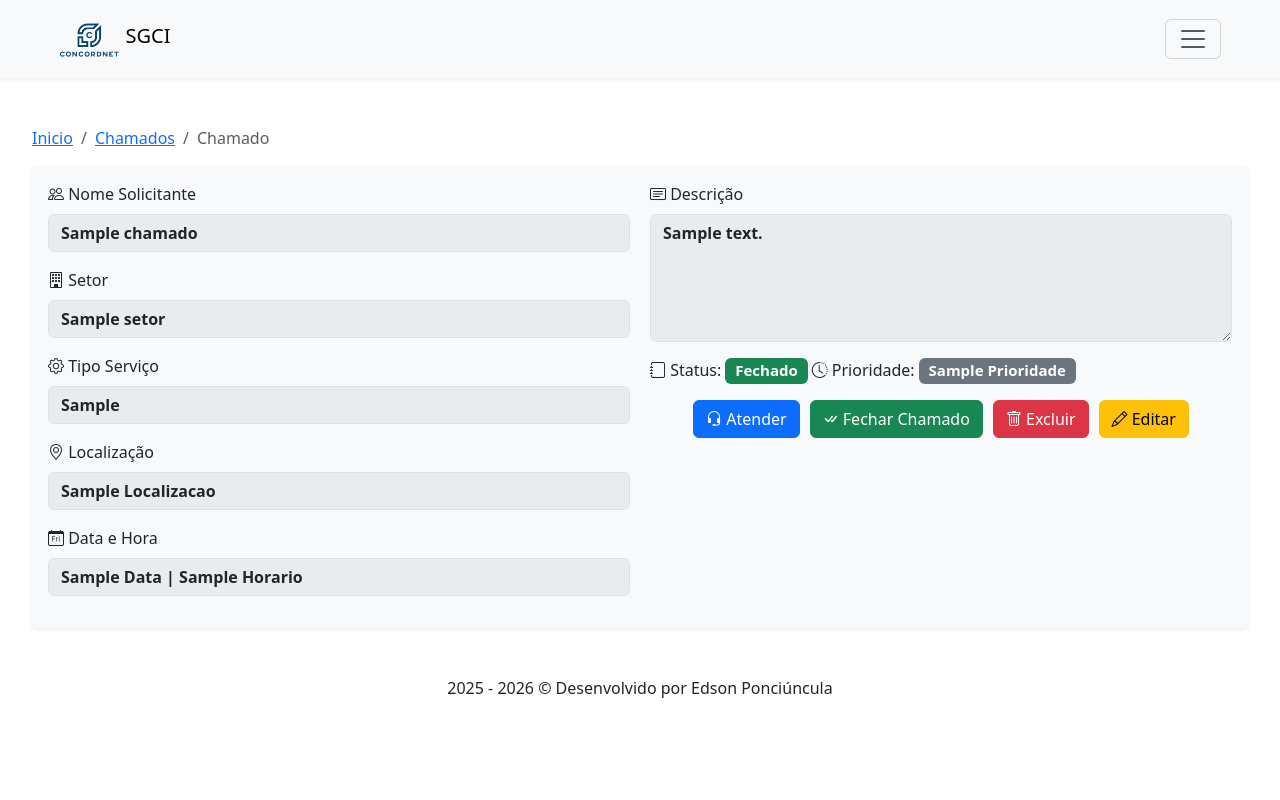
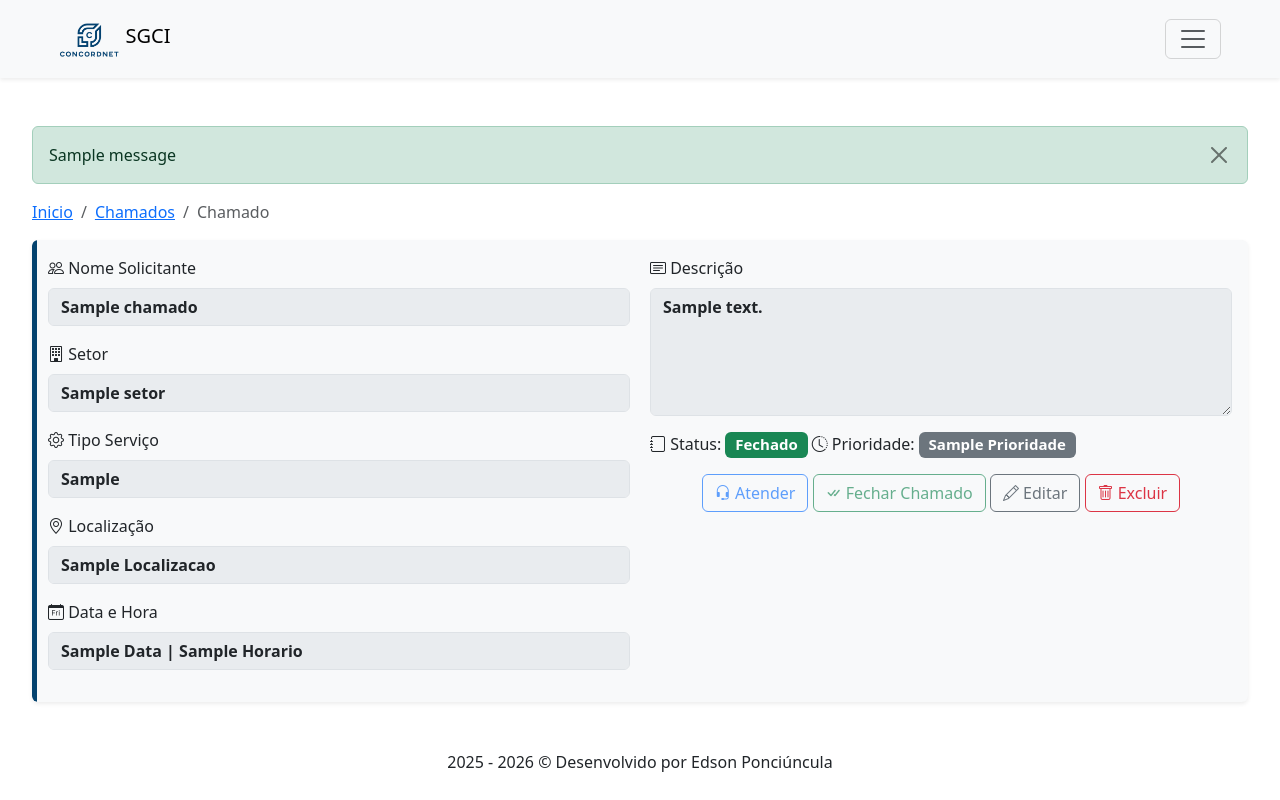
Before and after one commit to EdsonBPBR/Sistema_gerenciamento_chamados_internos-SGCI, a Flask app: template templates/detalhar_chamado.html in a window 1280 px wide. Run offline with Flask 3, Linux system fonts and the light colour scheme; the template is opened without the code that fills it: most values are stand-ins (such as "Sample title", 1, 10 or a date in 2020); one stand-in notice (Sample message) is shown; parts of the project's set-up code (start-up, migrations or seed data) failed here and were passed over.

Commit message:
Implementação sistema de alertas, atualizações dos status dos chamados cadastrados, melhorias na interface do template de Chamados, conexão com o gráfico inicial de pizza e correção da tag 'main'

```diff
--- a/static/css/style_base.css
+++ b/static/css/style_base.css
@@ -11,3 +11,8 @@
 footer {
     text-align: center;
 }
+
+main {
+    width: 95%;
+    margin: auto;
+}
--- a/static/css/style_chamados.css
+++ b/static/css/style_chamados.css
@@ -1,7 +1,4 @@
-main {
-    width: 95%;
-    margin: auto;
-}
+
 
 main>div {
     display: flex;
--- a/static/css/style_detalhar_chamado.css
+++ b/static/css/style_detalhar_chamado.css
@@ -25,3 +25,20 @@ textarea {
     max-height: 18rem;
     height: 8rem;
 }
+.card_wrapper {
+    position: relative;
+    border-radius: 14px;
+    overflow: hidden;
+}
+
+.card_wrapper::before {
+    content: "";
+    position: absolute;
+    top: 0;
+    left: 0;
+    width: 5px;
+    height: 100%;
+    background-color: #04436F;
+    border-radius: 14px 0 0 14px;
+    z-index: 2;
+}
--- a/templates/_layouts/base.html
+++ b/templates/_layouts/base.html
@@ -78,8 +78,23 @@
         </nav>
     </header>
 
-    {% block conteudo_main %}
-    {% endblock %}
+    <main>
+        <!-- sistema de mensagens -->
+        {% with messages = get_flashed_messages(with_categories=true) %}
+            {% if messages %}
+                {% for category, message in messages %}
+                <div class="alert alert-{{ category }}" role="alert" style="display: flex; justify-content: space-between;">
+                    {{ message }}
+                    <button type="button" class="btn-close" data-bs-dismiss="alert" aria-label="Fechar"></button>
+                </div>
+                {% endfor %}
+            {% endif %}
+        {% endwith %}
+
+        {% block conteudo_main %}
+        {% endblock %}
+    </main>
+
 
     {% block scripts %}
     {% endblock %}
--- a/templates/detalhar_chamado.html
+++ b/templates/detalhar_chamado.html
@@ -6,7 +6,28 @@
 {% endblock %}
 
 {% block conteudo_main %}
-<main>
+
+<!-- Modal -->
+<div class="modal fade" id="exampleModal" tabindex="-1" aria-labelledby="exampleModalLabel" aria-hidden="true">
+    <div class="modal-dialog">
+        <div class="modal-content">
+            <div class="modal-header">
+                <h1 class="modal-title fs-5" id="exampleModalLabel">Excluir Chamado</h1>
+                <button type="button" class="btn-close" data-bs-dismiss="modal" aria-label="Close"></button>
+            </div>
+            <div class="modal-body">
+                Deseja excluir esse chamado? <br><span class="text-danger"><strong>*</strong></span><span class="text-secondary">Essa ação é irreversível!</span>
+            </div>
+            <div class="modal-footer">
+                <button type="button" class="btn btn-secondary" data-bs-dismiss="modal">Cancelar</button>
+                <form method="post">
+                    <button type="submit" class="btn btn-danger" name="acao" value="excluir_chamado">Confirmar</button>
+                </form>
+            </div>
+        </div>
+    </div>
+</div>
+
 <nav aria-label="breadcrumb">
     <ol class="breadcrumb">
         <li class="breadcrumb-item"><a href="{{ url_for('inicio') }}">Inicio</a></li>
@@ -14,7 +35,7 @@
         <li class="breadcrumb-item active" aria-current="page">Chamado</li>
     </ol>
 </nav>
-    <section class="shadow-sm p-3 mb-5 bg-body-tertiary rounded">
+<section class="card_wrapper shadow-sm p-3 mb-5 bg-body-tertiary rounded">
     <div>
         <div class="mb-3">
             <label class="form-label" for="nome_solicitante"><i class="bi bi-people"></i> Nome Solicitante</label>
@@ -40,7 +61,6 @@
             <input type="text" id="data_e_hora" class="form-control"
                 value="{{ chamado['data'].title() }} | {{ chamado['horario'].title() }}" readonly disabled>
         </div>
-
     </div>
     <div>
         <div class="mb-3">
@@ -60,12 +80,26 @@
             {% endif %}" style="font-size: 15px;">{{ chamado['prioridade'].title() }}</span>
         </div>
         <div class="campo_botoes">
-                <button class="btn btn-primary"><i class="bi bi-headset"></i> Atender</button>
-                <button class="btn btn-success"><i class="bi bi-check-all"></i> Fechar Chamado</button>
-                <button class="btn btn-danger"><i class="bi bi-trash"></i> Excluir</button>
-                <button class="btn btn-warning"><i class="bi bi-pencil"></i> Editar</button>
+            <form method="post">
+                <button type="submit" class="btn btn-outline-primary" name="acao" value="atender_chamado" {% if
+                    (chamado['status']=='Em Andamento' or chamado['status']=='Fechado' ) %} disabled {% endif %}>
+                    <i class="bi bi-headset"></i> Atender
+                </button>
+
+                <button type="submit" class="btn btn-outline-success" name="acao" value="fechar_chamado" {% if
+                    chamado['status']=='Aberto' or chamado['status']=='Fechado' %} disabled {% endif %}>
+                    <i class="bi bi-check-all"></i> Fechar Chamado
+                </button> <!--se 'aberto' ou 'fechado', desativar. Deixar -->
+
+                <button type="button" class="btn btn-outline-secondary" name="acao" value="editar_chamado"><i
+                        class="bi bi-pencil"></i> Editar
+                </button>
+
+                <button type="button" class="btn btn-outline-danger" data-bs-toggle="modal" data-bs-target="#exampleModal"><i
+                        class="bi bi-trash"></i> Excluir
+                </button>
+            </form>
         </div>
     </div>
 </section>
-</main>
 {% endblock %}
--- a/templates/inicio.html
+++ b/templates/inicio.html
@@ -6,7 +6,6 @@
 {% endblock %}
 
 {% block conteudo_main %}
-<main>
 <section>
     <div class="container-fluid">
         <div class="row">
@@ -102,7 +101,6 @@
         <canvas id="grafico_pizza"></canvas>
     </div>
 </section>
-</main>
 {% endblock %}
 
 {% block scripts %}
--- a/views.py
+++ b/views.py
@@ -1,7 +1,7 @@
 from app_web import app
 from flask import render_template, request, redirect, url_for, flash, session, abort
 from utils.funcionalidades import inserir_chamados
-from models.models import extrair_dados
+from models.models import extrair_dados, salvar_dados
 from utils.login import verifica_login
 from utils.filtro_chamados import pesquisa_por_solicitante, filtro_por_selecao
 from apis import api_chamados, api_chamados_abertos
@@ -154,10 +154,10 @@ def gerenciar_chamados():
 
     return render_template('chamados.html', chamados=instancias)
 
-@app.route('/sgci/admin/chamado/<string:id>', methods = ['GET'])
+@app.route('/sgci/admin/chamado/<string:id>', methods = ['GET', 'POST'])
 def detalhar_chamado(id):
     """
-    Docstring for detalhar_chamado
+    Retorna informações específicas de um chamado respectivamente selecionado
 
     :param id: Recebe como parâmetro o ID do chamado
     """
@@ -165,4 +165,37 @@ def detalhar_chamado(id):
         abort(400)
 
     dados = extrair_dados('registro_chamados')
+
+    if request.method == 'POST':
+        acao = request.form.get('acao')
+
+        if acao == 'atender_chamado':
+            dados[f'{id}']['status'] = 'Em Andamento'
+            flash('Status chamado alterado: Em Andamento!', 'info')
+
+        elif acao == 'fechar_chamado':
+            dados[f'{id}']['status'] = 'Fechado'
+            flash('Chamado encerrado com sucesso!', 'success')
+
+        elif acao == 'excluir_chamado':
+            del dados[f'{id}']
+
+            salvar_dados(dados, 'registro_chamados')
+
+            flash('Chamado excluído com sucesso!', 'success')
+            return redirect(url_for('gerenciar_chamados'))
+
+
+        salvar_dados(dados, 'registro_chamados')
     return render_template('detalhar_chamado.html', chamado = dados[f'{id}'])
+
+@app.route('/sgci/admin/chamado/atender_chamado/<string:id>', methods = ['GET', 'POST'])
+def atender_chamado(id):
+
+    dados = extrair_dados('registro_chamados')
+    dados[f'{id}']['status'] = 'Em Andamento'
+    salvar_dados(dados, 'registro_chamados')
+
+    flash(f'Status do chamado de {dados[f'{id}']['nome_solicitante']} alterado: Em Andamento!', 'info')
+
+    return redirect(url_for('gerenciar_chamados'))
```
Also changed, not shown: static/js/grafico_pizza_inicio.js (+6 -1 lines), templates/chamados.html (+22 -8 lines). Lines whose indentation alone changed are shown as unchanged.
